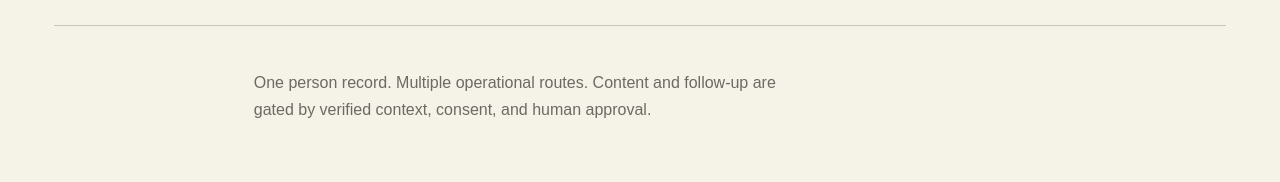
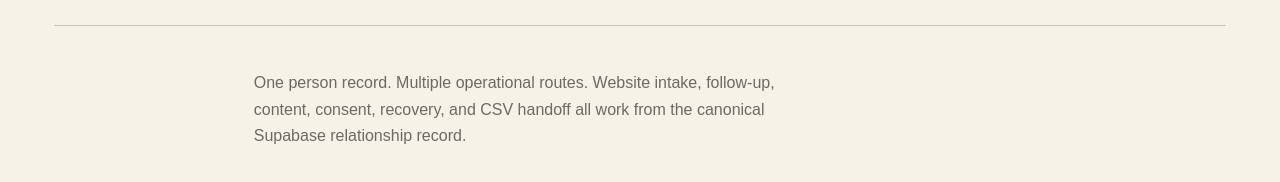
Before and after one commit to executiveusa/asc3nd-brand-site, a Next.js app: page /staff in a window 1280 px wide. Shown: the part 122-304 px from the top of the page. Built offline with nearby package versions, Linux system fonts and the light colour scheme; no server answers.

Commit message:
Add website intake to staff operations

```diff
--- a/app/staff/page.tsx
+++ b/app/staff/page.tsx
@@ -1,5 +1,6 @@
 import Link from "next/link";
 import { StaffQueueDashboard } from "@/components/StaffQueueDashboard";
+import { ParticipationIntakeDashboard } from "@/components/ParticipationIntakeDashboard";
 import { RecoveryReview } from "@/components/RecoveryReview";
 import { ContentCommandCenter } from "@/components/ContentCommandCenter";
 import styles from "./staff.module.css";
@@ -14,17 +15,13 @@ export default function StaffPage() {
     <main className={styles.page}>
       <header className={styles.header}>
         <Link href="/" className={styles.wordmark}>ASC3ND</Link>
-        <div>
-          <p>Staff operations</p>
-          <h1>Identity → Context → Memory</h1>
-        </div>
+        <div><p>Staff operations</p><h1>Identity → Context → Memory</h1></div>
       </header>
       <section className={styles.intro}>
-        <p>
-          One person record. Multiple operational routes. Content and follow-up are gated by verified context, consent, and human approval.
-        </p>
+        <p>One person record. Multiple operational routes. Website intake, follow-up, content, consent, recovery, and CSV handoff all work from the canonical Supabase relationship record.</p>
       </section>
       <StaffQueueDashboard />
+      <ParticipationIntakeDashboard />
       <RecoveryReview />
       <ContentCommandCenter />
     </main>
```
